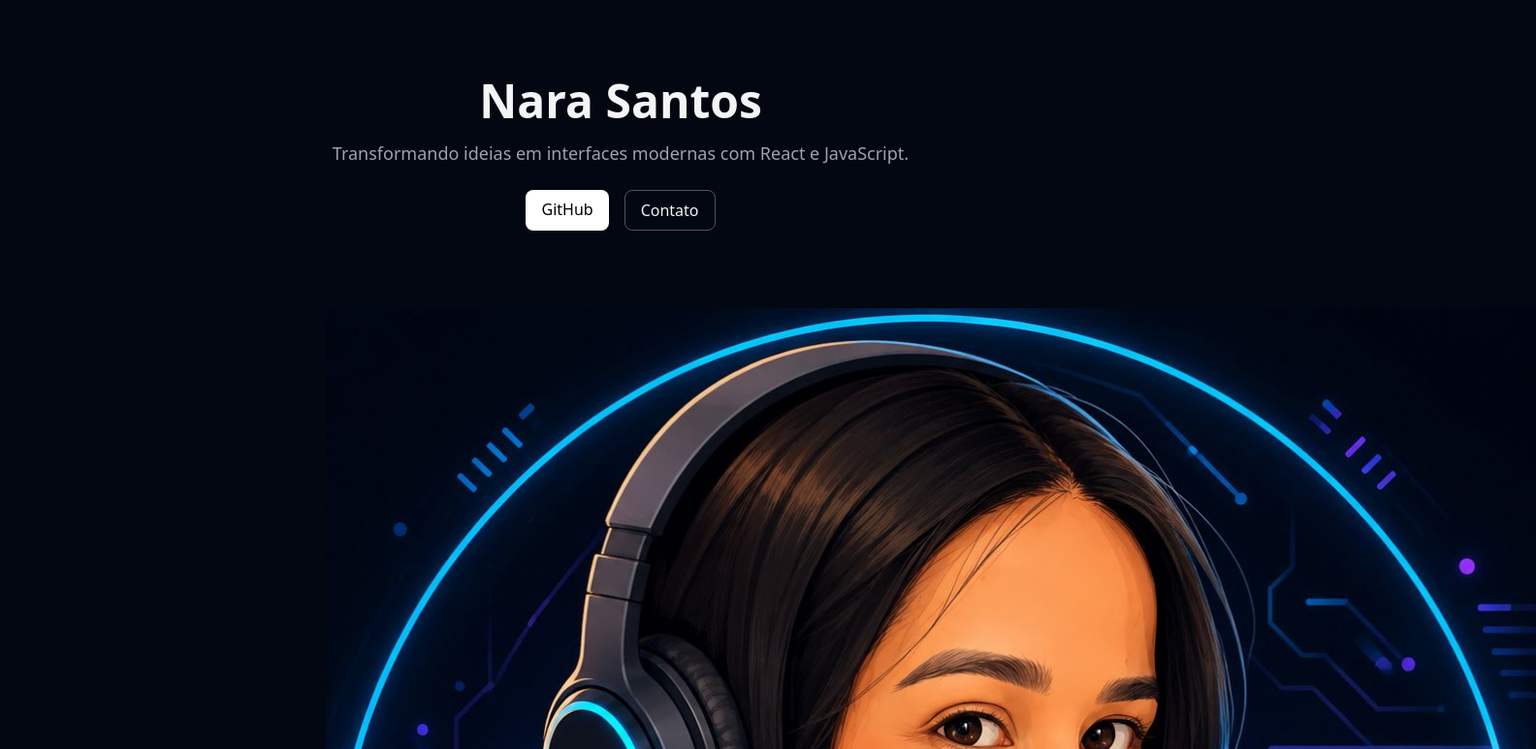
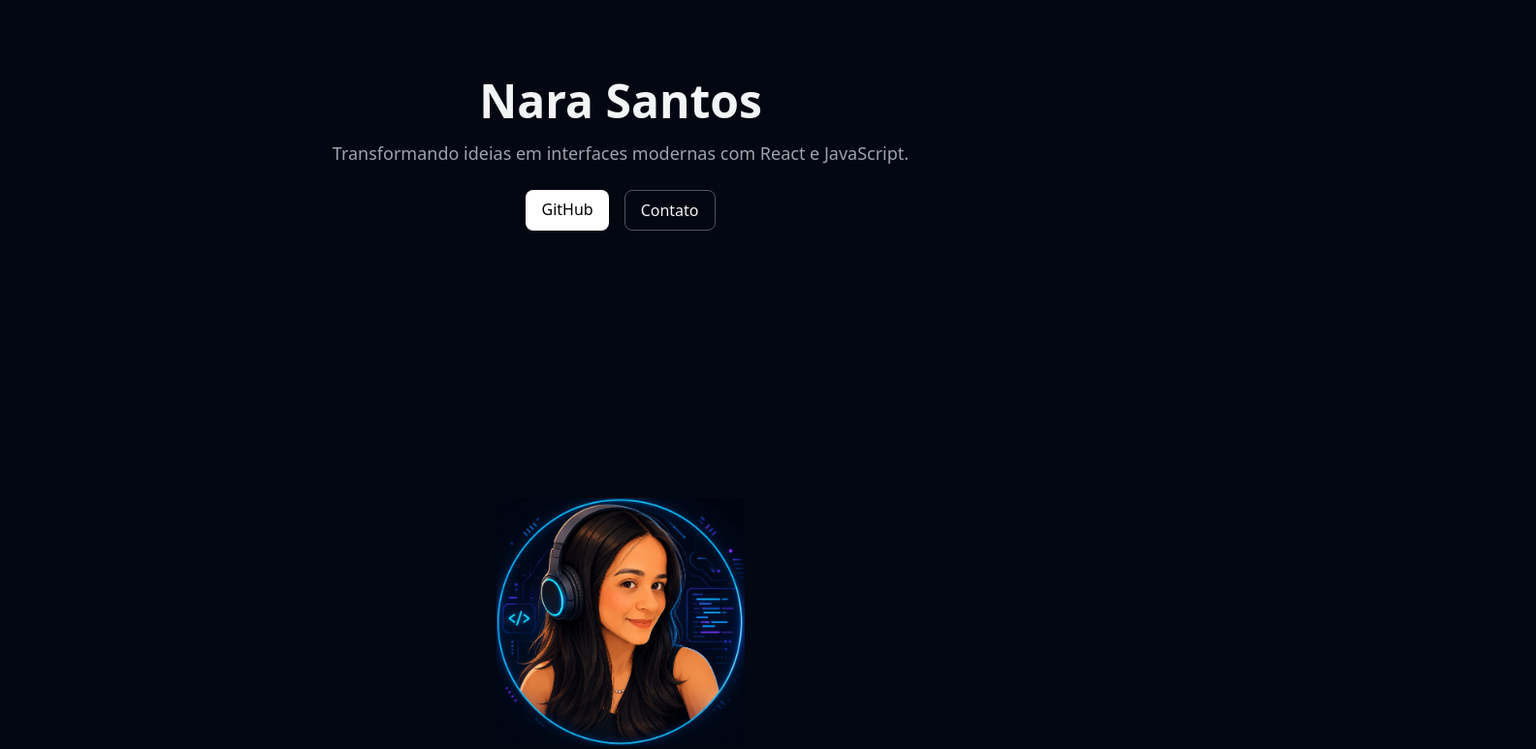
Before and after one commit to narabuque/portf-lio, a plain HTML site: page index.html in a window 1280 px wide. Shown: the top 773 px of the page at 97% size, 1584 px wide, since content can reach past the window. Drawn offline with nearby package versions, Linux system fonts and the light colour scheme.

Commit message:
centralizando imagem

```diff
--- a/index.html
+++ b/index.html
@@ -30,8 +30,8 @@
   </a>
 </div>
 
-<div>
-  <img class="w-50 h-50 object-contain ml-80 mt-20" src="imagens/WhatsApp Image 2026-05-25 at 09.26.52.jpeg" alt="">
+<div class="flex items-center justify-center h-screen">
+  <img class="w-64 h-64 mt-2" src="imagens/WhatsApp Image 2026-05-25 at 09.26.52.jpeg" alt="">
 </div>
 
 
```
